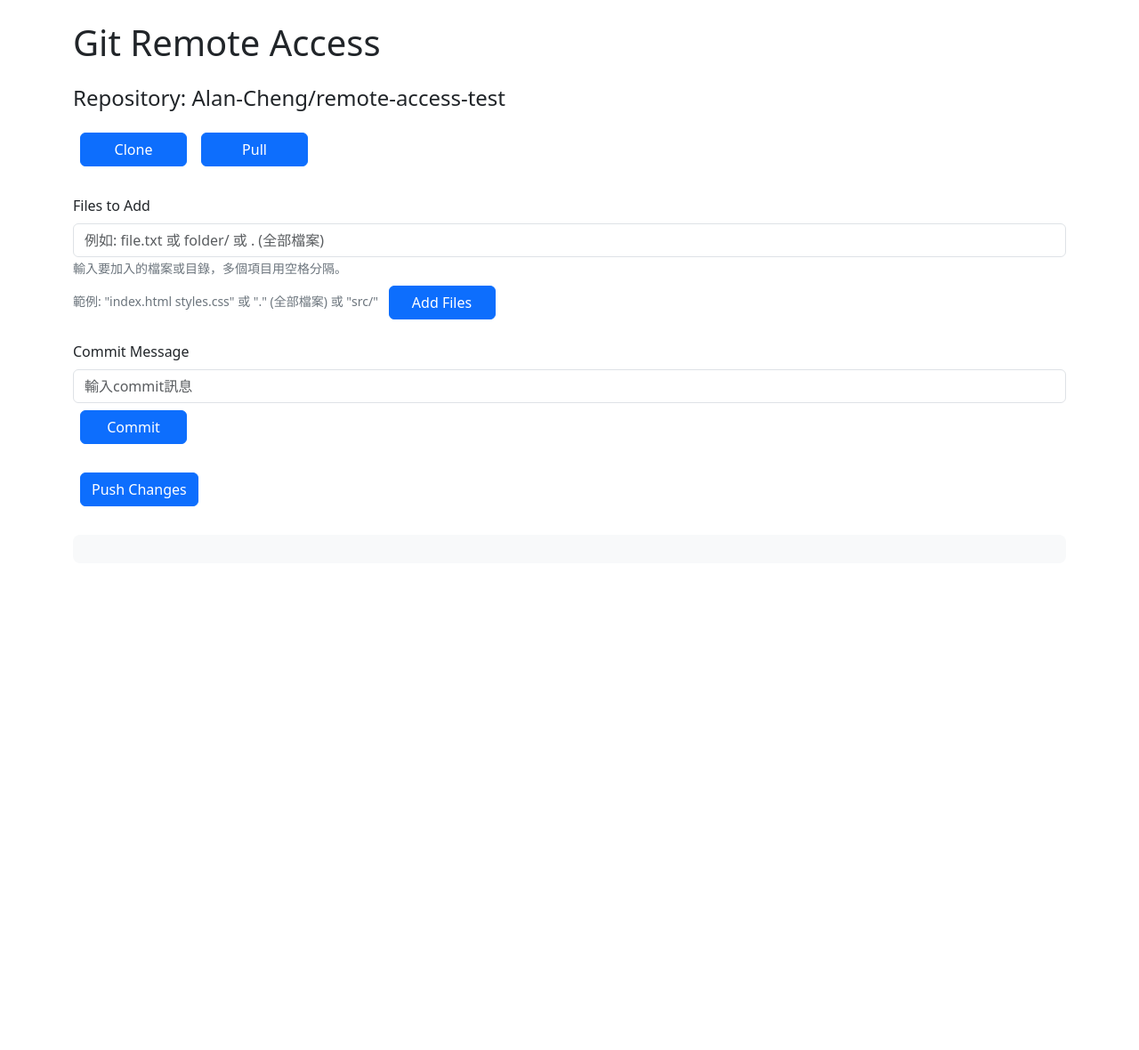
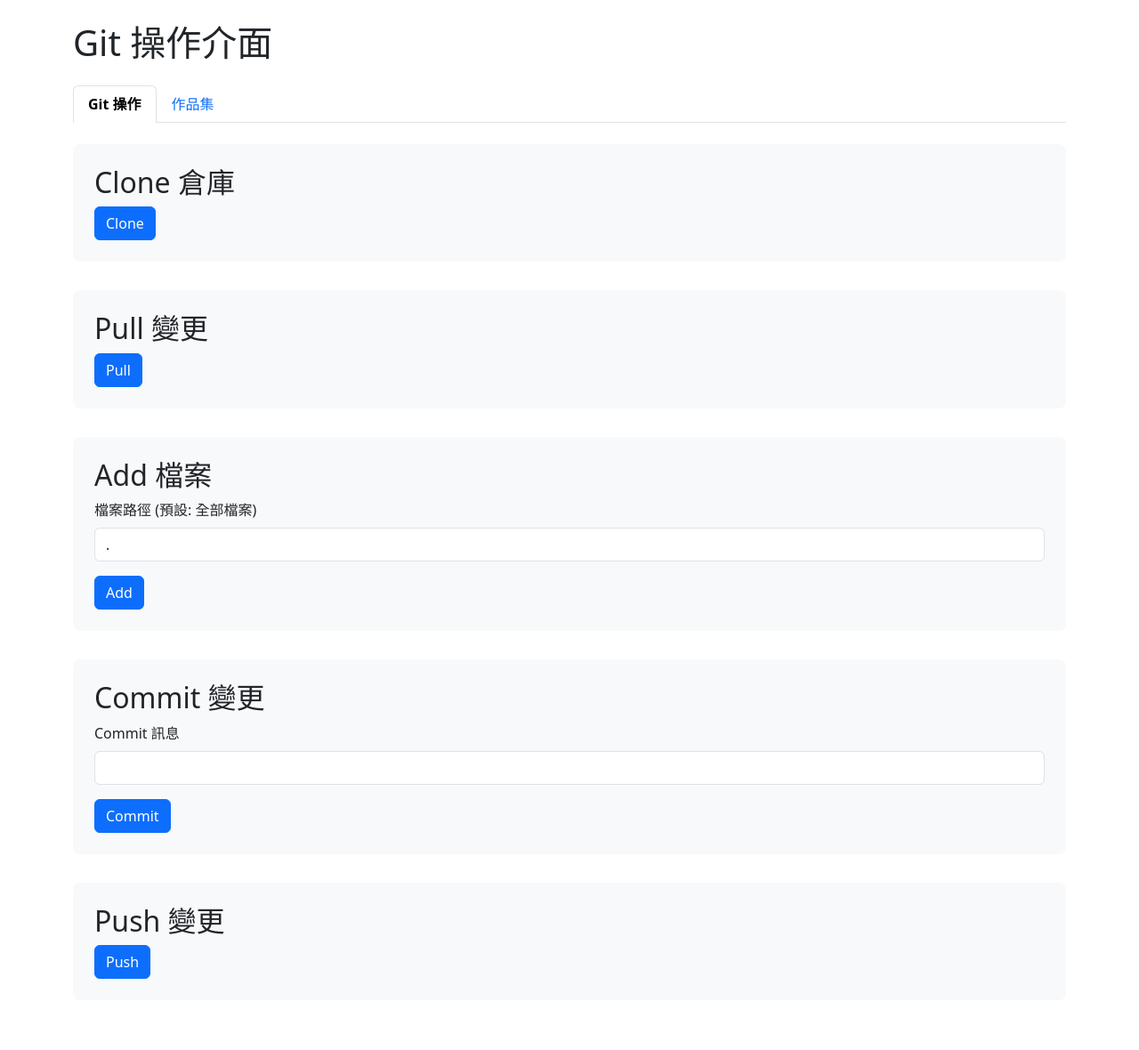
Before and after one commit to Alan-Cheng/Iimoo-Design-Portfolio-Manager-Web-UI, a Flask app: page /git in a window 1280 px wide. Shown: the whole page at 89% size. Before the commit the page ends 569 px from the top, so only its background shows below. Run offline with Flask 3, Linux system fonts and the light colour scheme.

Commit message:
TODO: 將git操作融入頁面

```diff
--- a/templates/index.html
+++ b/templates/index.html
@@ -1,63 +1,93 @@
 <!DOCTYPE html>
-<html lang="en">
+<html lang="zh-TW">
 <head>
     <meta charset="UTF-8">
     <meta name="viewport" content="width=device-width, initial-scale=1.0">
-    <title>Git Remote Access</title>
+    <title>Git 操作介面</title>
     <link href="https://cdn.jsdelivr.net/npm/bootstrap@5.3.0/dist/css/bootstrap.min.css" rel="stylesheet">
     <style>
-        .operation-btn {
-            margin: 0.5rem;
-            min-width: 120px;
+        .operation-section {
+            margin-bottom: 2rem;
+            padding: 1.5rem;
+            border-radius: 0.5rem;
+            background-color: #f8f9fa;
         }
         .result-container {
             margin-top: 1rem;
             padding: 1rem;
             border-radius: 0.5rem;
-            background-color: #f8f9fa;
+            background-color: #e9ecef;
+            display: none;
         }
-        .form-text {
-            font-size: 0.875rem;
-            color: #6c757d;
+        .nav-tabs .nav-link.active {
+            font-weight: bold;
         }
     </style>
 </head>
 <body>
     <div class="container py-4">
-        <h1 class="mb-4">Git Remote Access</h1>
-        <h4 class="mb-3">Repository: Alan-Cheng/remote-access-test</h4>
+        <h1 class="mb-4">Git 操作介面</h1>
 
-        <div class="d-flex flex-wrap mb-4">
-            <button id="clone-btn" class="btn btn-primary operation-btn">Clone</button>
-            <button id="pull-btn" class="btn btn-primary operation-btn">Pull</button>
+        <ul class="nav nav-tabs mb-4">
+            <li class="nav-item">
+                <a class="nav-link active" href="/git">Git 操作</a>
+            </li>
+            <li class="nav-item">
+                <a class="nav-link" href="/">作品集</a>
+            </li>
+        </ul>
+
+        <div class="operation-section" id="clone-section">
+            <h2>Clone 倉庫</h2>
+            <button id="clone-btn" class="btn btn-primary">Clone</button>
+            <div class="result-container" id="clone-result"></div>
         </div>
 
-        <div class="mb-4">
-            <div class="mb-3">
-                <label for="files-input" class="form-label">Files to Add</label>
-                <input type="text" class="form-control" id="files-input"
-                       placeholder="例如: file.txt 或 folder/ 或 . (全部檔案)">
-                <small class="form-text">
-                    輸入要加入的檔案或目錄，多個項目用空格分隔。<br>
-                    範例: "index.html styles.css" 或 "." (全部檔案) 或 "src/"
-                </small>
-                <button id="add-btn" class="btn btn-primary operation-btn mt-2">Add Files</button>
-            </div>
-
-            <div class="mb-3">
-                <label for="commit-msg" class="form-label">Commit Message</label>
-                <input type="text" class="form-control" id="commit-msg" placeholder="輸入commit訊息">
-                <button id="commit-btn" class="btn btn-primary operation-btn mt-2">Commit</button>
-            </div>
-
-            <button id="push-btn" class="btn btn-primary operation-btn">Push Changes</button>
+        <div class="operation-section" id="pull-section">
+            <h2>Pull 變更</h2>
+            <button id="pull-btn" class="btn btn-primary">Pull</button>
+            <div class="result-container" id="pull-result"></div>
         </div>
 
-        <div class="result-container" id="result-area"></div>
+        <div class="operation-section" id="add-section">
+            <h2>Add 檔案</h2>
+            <div class="mb-3">
+                <label for="files-input" class="form-label">檔案路徑 (預設: 全部檔案)</label>
+                <input type="text" class="form-control" id="files-input" value=".">
+            </div>
+            <button id="add-btn" class="btn btn-primary">Add</button>
+            <div class="result-container" id="add-result"></div>
+        </div>
+
+        <div class="operation-section" id="commit-section">
+            <h2>Commit 變更</h2>
+            <div class="mb-3">
+                <label for="commit-msg" class="form-label">Commit 訊息</label>
+                <input type="text" class="form-control" id="commit-msg">
+            </div>
+            <button id="commit-btn" class="btn btn-primary">Commit</button>
+            <div class="result-container" id="commit-result"></div>
+        </div>
+
+        <div class="operation-section" id="push-section">
+            <h2>Push 變更</h2>
+            <button id="push-btn" class="btn btn-primary">Push</button>
+            <div class="result-container" id="push-result"></div>
+        </div>
     </div>
 
     <script src="https://cdn.jsdelivr.net/npm/bootstrap@5.3.0/dist/js/bootstrap.bundle.min.js"></script>
     <script>
+        // 设置活动标签样式
+        document.querySelectorAll('.nav-link').forEach(link => {
+            if (link.getAttribute('href') === window.location.pathname) {
+                link.classList.add('active');
+            } else {
+                link.classList.remove('active');
+            }
+        });
+
+        // 原有Git操作脚本保持不变
         document.addEventListener('DOMContentLoaded', function() {
             const resultArea = document.getElementById('result-area');
 
@@ -87,7 +117,7 @@
 
                 try {
                     btn.disabled = true;
-                    btn.textContent = 'Processing...';
+                    btn.textContent = '處理中...';
 
                     const response = await fetch(endpoint, {
                         method,
@@ -102,7 +132,7 @@
                 } catch (error) {
                     showResult({
                         success: false,
-                        message: `Error: ${error.message}`
+                        message: `錯誤: ${error.message}`
                     });
                 } finally {
                     btn.disabled = false;
@@ -111,11 +141,16 @@
             }
 
             function showResult(result) {
-                resultArea.innerHTML = `
-                    <div class="alert alert-${result.success ? 'success' : 'danger'}">
-                        ${result.success ? '✅' : '❌'} ${result.message}
-                    </div>
-                `;
+                const containerId = endpoint.includes('clone') ? 'clone-result' :
+                                  endpoint.includes('pull') ? 'pull-result' :
+                                  endpoint.includes('add') ? 'add-result' :
+                                  endpoint.includes('commit') ? 'commit-result' : 'push-result';
+
+                const container = document.getElementById(containerId);
+                container.style.display = 'block';
+                container.innerHTML = result.success ?
+                    `<div class="text-success">✅ ${result.message}</div>` :
+                    `<div class="text-danger">❌ ${result.message}</div>`;
             }
         });
     </script>
```
